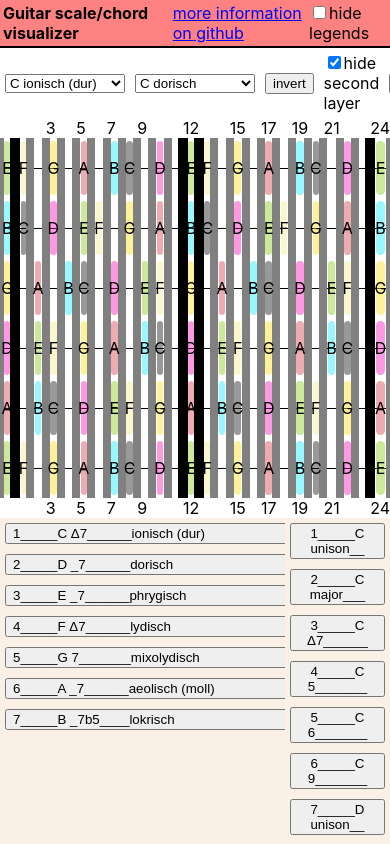
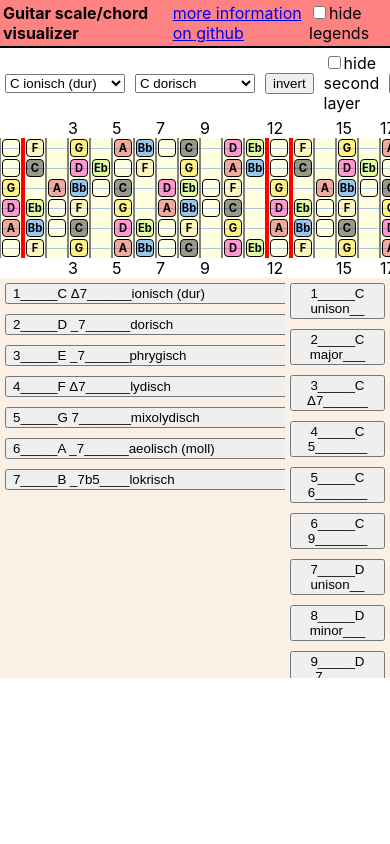
Before and after one commit to vincentwue/guitar-trainer, a React (Create React App) app: page / in a window 390 px wide. Built offline with nearby package versions, Linux system fonts and the light colour scheme.

Commit message:
Redesign for mobile and pc

```diff
--- a/package.json
+++ b/package.json
@@ -44,6 +44,7 @@
   "devDependencies": {
     "@babel/core": "^7.12.10",
     "@babel/preset-env": "^7.12.11",
+    "@types/classnames": "^2.2.11",
     "@types/expect": "^24.3.0",
     "@types/jest": "^26.0.20",
     "@types/mocha": "^8.2.0",
--- a/src/components/Cell.module.css
+++ b/src/components/Cell.module.css
@@ -0,0 +1,71 @@
+
+
+.cell {
+    background-color: lightyellow;
+    display: flex;
+    height: 100%;
+    width: 100%;
+}
+
+.stringTemplate {
+    display: flex;
+    height: 100%;
+    width: 100%;
+    position: relative;
+    align-items: center;
+    justify-content:center;
+}
+
+
+.stringTemplate1 {
+    display: flex;
+    align-items: center;
+    position: absolute;
+    top:50%;
+    height: 1px;
+    width: 100%;
+    padding:0px -2px;
+    background-color: lightsteelblue;
+    justify-content: center;
+}
+
+.stringTemplate2 {
+    display: flex;
+    height: 20px;
+    width: 20px;
+}
+
+.wrapper {
+    display: flex;
+    position: relative;
+    height: 100%;
+    width: 100%;
+    padding:2px;
+    box-sizing: border-box;
+}
+
+.first {
+    border-radius: 2px;
+    display: flex;
+    justify-content: center;
+    align-items: center;
+    height: 100%;
+    width: 100%;
+    font-size: 0.7em;
+    font-weight: bold;
+}
+
+.second {
+    position: absolute;
+    border: 1px solid black;
+    top:1px;
+    bottom:1px;
+    right:1px;
+    left:1px;
+    border-radius: 4px;
+}
+
+.hidden {
+    display: none;
+    background-color: lime;
+}
--- a/src/components/Cell.tsx
+++ b/src/components/Cell.tsx
@@ -5,6 +5,8 @@ import { RenderableNote, RenderablePattern } from '../definitions/renderables';
 // import { RenderableArray, RenderableState } from '../definitions/renderables';
 import { hexToRgb } from '../utils/utils';
 import classes from "./Cell.module.css"
+import classnames from "classnames"
+import classNames from 'classnames';
 
 export interface RenderableCell {
     renderableNote: RenderableNote,
@@ -14,7 +16,7 @@ export interface RenderableCell {
 export interface CellProps {
     first: RenderableCell,
     second: RenderableCell,
-    secondHidden:boolean
+    secondHidden: boolean
 }
 
 export enum DisplayType {
@@ -26,30 +28,9 @@ export enum DisplayType {
 
 function StringTemplate(props: any) {
 
-    return <div style={{ display: "flex", width: "100%", height: "100%", alignItems: "center", position: "relative" }}>
-        <div style={{
-            display: "flex",
-            width: "100%",
-            background: "black",
-            height: "1px"
-            /*             display: "absolute",
-                        top: 1,
-                        left: 10,
-                        right: 10,
-                        bottom:5,
-                        backgroundColor: "black", */
-
-        }}></div>
-        <div style={{
-            position: "absolute",
-            display: "flex",
-            alignItems: "center",
-            justifyContent: "center",
-            top: 0,
-            left: 0,
-            right: 0,
-            bottom: 0,
-        }}>
+    return <div className={classes.stringTemplate}>
+        <div className={classes.stringTemplate1}></div>
+        <div className={classes.stringTemplate2}>
 
             {props.children}
         </div>
@@ -62,81 +43,36 @@ export default function Pattern(props: CellProps) {
     // console.log(props)
 
     const { first, second } = props;
-     const colorFirst = hexToRgb(first.renderableNote.interval.standardColor)
-     const colorSecond = hexToRgb(second.renderableNote.interval.standardColor)
+    const colorFirst = hexToRgb(first.renderableNote.interval.standardColor)
+    const colorSecond = hexToRgb(second.renderableNote.interval.standardColor)
 
-    if (first.renderableNote.hidden && second.renderableNote.hidden) return <StringTemplate />
+    if (first.renderableNote.hidden && second.renderableNote.hidden) return <div className={classes.cell}>
 
-    return <div style={{ height: 60 }}>
+        <StringTemplate />
+
+    </div>
+
+    return <div className={classes.cell}>
 
         <StringTemplate>
-            <div style={{
-                position: "relative",
-                height: "100%",
-                width: "100%",
-                display: "flex",
-            }}>
+            <div className={classes.wrapper}>
 
-                <div className="first" style={{
-                    position: "absolute",
-                    display: first.renderableNote.hidden ? "none" : "flex",
-                    alignItems: "center",
-                    justifyContent: "center",
-                    top: "5%",
-                    left: "5%",
-                    bottom: "5%",
-                    right: "5%",
-                    color: "black",
-                    backgroundColor: colorFirst,
-                    // backgroundColor: first.renderableNote.interval === intervals.PerfectUnison? "grey" : colorFirst,
-                    borderRadius:20,
-
-                }}>
+                <div
+                    style={{ backgroundColor: colorFirst }}
+                    className={classNames(
+                        classes.first,
+                        (second.renderableNote.hidden || props.secondHidden) && classes.hidden
+                    )}>
 
                     {props.first.renderableNote.note.id}
+
                 </div>
 
-                <div className="second" style={{
-                    position: "absolute",
-                    display: second.renderableNote.hidden || props.secondHidden ? "none" : "flex",
-                    alignItems: "center",
-                    justifyContent: "center",
-                    top: "5%",
-                    left: "5%",
-                    bottom: "5%",
-                    right: "5%",
-                    color:"blue",
-                    fontSize:25,
-                    // background:colorSecond,
-                    // background:second.renderableNote.interval === intervals.PerfectUnison ? "red" : "black",
-                    border:"4px solid " + (second.renderableNote.interval === intervals.PerfectUnison ? "red" : "black"),
-                    // background:"black",
-                    borderRadius:20,
-                }}>
-
-                    {/* {props.second.renderableNote.interval.standardSymbol} */}
-                    {/* {props.second.renderableNote.note.id} */}
-                </div>
-{/*                 <div className="second" style={{
-                    position: "absolute",
-                    display: second.renderableNote.hidden || props.secondHidden ? "none" : "flex",
-                    alignItems: "center",
-                    justifyContent: "center",
-                    top: 0,
-                    left: "80%",
-                    bottom: "80%",
-                    right: 0,
-                    color:"blue",
-                    fontSize:25,
-                    // background:colorSecond,
-                    background:second.renderableNote.interval === intervals.PerfectUnison ? "red" : "black",
-                    // background:"black",
-                    borderRadius:20,
-                }}>
-
-                     {props.second.renderableNote.interval.standardSymbol}
-                     {props.second.renderableNote.note.id}
-                </div> */}
+                <div className={classnames(
+                    classes.second,
+                    second.renderableNote.hidden || props.secondHidden && classes.hidden,
+                    second.renderableNote.interval === intervals.PerfectUnison && classes.isUnison
+                )} ></div>
 
             </div>
         </StringTemplate>
--- a/src/components/MasterState.module.css
+++ b/src/components/MasterState.module.css
@@ -31,3 +31,9 @@
     margin-left: auto;
 
 }
+
+.white {
+    height: 200px;
+    width: 100%;
+    flex-shrink: 0;
+}
--- a/src/components/MasterState.tsx
+++ b/src/components/MasterState.tsx
@@ -48,6 +48,11 @@ export default function MasterState() {
             return <SimpleState useState={state} create={masterStore.create} delete={masterStore.delete}></SimpleState>
         })}
 
+        <div className={classes.white}>
+
+        </div>
+
+
     </div>
 
 }
--- a/src/components/Pattern.tsx
+++ b/src/components/Pattern.tsx
@@ -5,6 +5,8 @@ import { RenderablePattern } from '../definitions/renderables';
 import { hexToRgb } from '../utils/utils';
 // import classes from "./Pattern.module.css"
 import Cell, { DisplayType } from "./Cell"
+import classNames from 'classnames';
+import { useMasterStore } from '../utils/store';
 
 type PatternProps = {
   first: RenderablePattern,
@@ -19,31 +21,30 @@ export default function Pattern(props: PatternProps) {
   console.log(props)
 
   const reversedSecondStrings = props.second.strings
+  const masterState = useMasterStore()
 
   const mappedNotes = props.first.strings.map((string, stringIndex) => {
 
     const mappedString = string.map((renderableNote, fretIndex) => {
       // const color = hexToRgb(renderableNote.interval.standardColor)
 
-      let borderRight = "4px solid grey";
+/*       let borderRight = "4px solid grey";
       let borderLeft = "4px solid grey";
       if (fretIndex === 0) borderRight = "5px solid black"
       if (fretIndex === 11) borderRight = "5px solid black"
       if (fretIndex === 12) borderRight = "5px solid black"
+      if (fretIndex === 23) borderRight = "5px solid black"
       if (fretIndex === 1) borderLeft = "5px solid black"
       if (fretIndex === 13) borderLeft = "5px solid black"
       if (fretIndex === 12) borderLeft = "5px solid black"
-      if (fretIndex === 23) borderRight = "5px solid black"
-      if (fretIndex === 24) borderLeft = "5px solid black"
+      if (fretIndex === 24) borderLeft = "5px solid black" */
 
-      return <div  key={fretIndex}  style={{
+      return <div  key={fretIndex} className={classNames(classes["fret"+fretIndex], classes.fret)}  style={{
         gridColumnStart: fretIndex + 1,
         gridColumnEnd: fretIndex + 2,
         gridRowStart: props.first.strings.length - stringIndex,
         gridRowEnd: props.first.strings.length - stringIndex,
         // backgroundColor: color,
-        borderRight,
-        borderLeft,
         // minWidth:40,
         // }}>{note.hidden ? "" : props.firstIntervals ? note.interval.standardSymbol : note.note.id}</div>
       }}><Cell
@@ -89,7 +90,7 @@ export default function Pattern(props: PatternProps) {
       }}>
         {mappedNotes}
         {mappedFretNumbers2}
-        {mappedFretNumbers}
+        {!masterState.hideLegends && mappedFretNumbers}
       </div>
     </div>
   );
--- a/src/components/Patterns.module.css
+++ b/src/components/Patterns.module.css
@@ -0,0 +1,31 @@
+.fret {
+    border-right:1px solid grey;
+    border-left:1px solid grey;
+}
+
+.fret0 {
+    border-right:2px solid red;
+}
+.fret11 {
+    border-right:2px solid red;
+}
+
+.fret12 {
+    border-right:2px solid red;
+}
+.fret23 {
+    border-right:2px solid red;
+}
+
+.fret1 {
+    border-left:2px solid red;
+}
+.fret13 {
+    border-left:2px solid red;
+}
+.fret12 {
+    border-left:2px solid red;
+}
+.fret24 {
+    border-left:2px solid red;
+}
--- a/src/utils/store.ts
+++ b/src/utils/store.ts
@@ -48,7 +48,7 @@ export const createUseSimpleStore = () => create<State>((set, get) => ({
     /*     firstIntervals:false,
         secondIntervals:false, */
 
-    secondHidden: true,
+    secondHidden: false,
 
     setIndex1: (index1) => {
         set(state => ({ index1 }))
```
Also changed, not shown: src/components/Cell copy.tsx (added, +145 -0 lines), src/index.css (line endings or trailing spaces), 1 other file (tests, documents, lock files or other folders).
